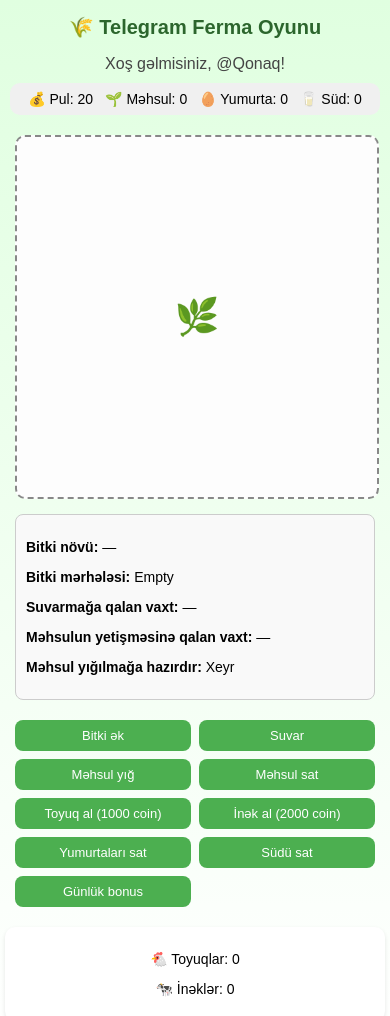
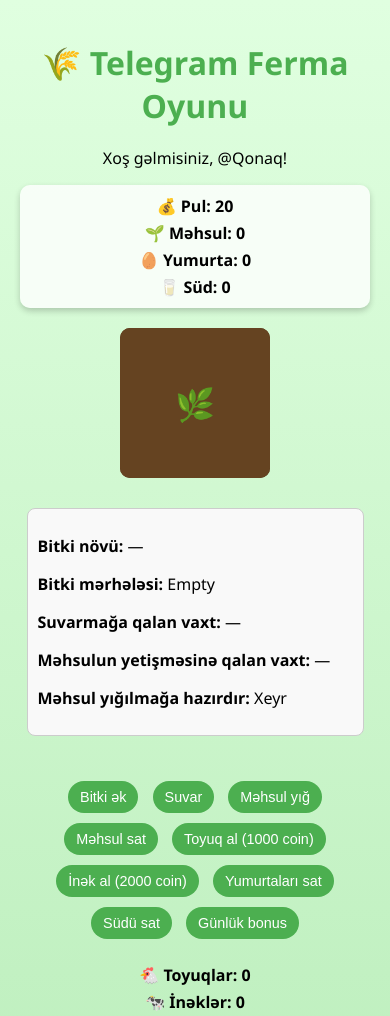
Before and after one commit to huseynalinaciyev/tarla, a plain HTML site: page index.html in a window 390 px wide. Shown: the top 1016 px of the page. Drawn offline with Linux system fonts and the light colour scheme.

Commit message:
Update style.css

```diff
--- a/style.css
+++ b/style.css
@@ -1,134 +1,140 @@
-/* Ümumi stil */
+/* Ümumi body */
 body {
-  font-family: Arial, sans-serif;
-  background: linear-gradient(to bottom, #e0ffe0, #ffffff);
+    font-family: 'Segoe UI', Tahoma, Geneva, Verdana, sans-serif;
+    background: linear-gradient(to bottom, #e0ffe0, #c0f0c0);
     margin: 0;
-  padding: 0;
+    padding: 20px;
     text-align: center;
 }
 
+/* Başlıq */
 h1 {
-  margin: 15px 0;
-  font-size: 24px;
-  color: #2c662d;
-}
-
-.welcome-text {
-  font-size: 16px;
-  margin-bottom: 10px;
-  color: #444;
+    color: #4CAF50;
+    margin-bottom: 20px;
 }
 
 /* Status bar */
 .status-bar {
     display: flex;
-  flex-wrap: wrap;
-  justify-content: center;
-  gap: 12px;
-  background: #f0f0f0;
-  padding: 8px;
+    justify-content: space-around;
+    background: #ffffffcc;
+    padding: 10px;
     border-radius: 10px;
-  margin: 0 10px;
-  font-size: 14px;
+    margin-bottom: 20px;
+    font-weight: bold;
+    box-shadow: 0 3px 6px rgba(0,0,0,0.2);
 }
 
-/* Ferma sahəsi */
+/* Torpaq sahəsi */
 #farm-container {
-  margin: 20px auto;
-  max-width: 360px;
+    display: flex;
+    flex-direction: column;
+    align-items: center;
 }
 
 #farm-plot {
+    position: relative;
+    width: 200px;
+    height: 200px;
+    background: #654321;
+    border-radius: 10px;
+    margin-bottom: 15px;
+    cursor: pointer;
+    display: flex;
+    justify-content: center;
+    align-items: center;
+    box-shadow: inset 0 0 10px rgba(0,0,0,0.3);
+}
+
+#soil {
+    position: absolute;
     width: 100%;
-  aspect-ratio: 1/1;
-  border: 2px dashed #888;
+    height: 100%;
+    background: #654321;
     border-radius: 10px;
-  display: flex;
-  align-items: center;
-  justify-content: center;
-  background: #fdfdfd;
-  position: relative;
 }
 
 #plant-area {
-  font-size: 48px;
+    font-size: 2.5em;
+    z-index: 1;
 }
 
-#watering-animation .droplet {
-  width: 8px;
-  height: 8px;
-  background: #4da6ff;
-  border-radius: 50%;
+/* Suvarma animasiyası */
+#watering-animation {
+    position: absolute;
+    width: 100%;
+    height: 100%;
+    pointer-events: none;
+}
+
+.droplet {
     position: absolute;
     top: 0;
-  animation: fall 1.5s infinite;
+    width: 5px;
+    height: 15px;
+    background: #00f;
+    border-radius: 50%;
+    animation: drop 0.8s linear infinite;
 }
 
-@keyframes fall {
-  from { transform: translateY(0); opacity: 1; }
-  to { transform: translateY(100px); opacity: 0; }
+.hidden {
+    display: none;
+}
+
+@keyframes drop {
+    0% { top: 0; opacity: 1; }
+    100% { top: 180px; opacity: 0; }
 }
 
 /* Plot info */
 #plot-info {
-  margin: 15px auto;
-  max-width: 360px;
-  background: #f9f9f9;
-  padding: 12px;
-  border-radius: 10px;
-  font-size: 14px;
+    width: 90%;
+    max-width: 300px;
     text-align: left;
+    margin-bottom: 20px;
 }
 
 /* Düymələr */
-.buttons {
-  display: grid;
-  grid-template-columns: 1fr 1fr;
-  gap: 8px;
-  max-width: 360px;
-  margin: 20px auto;
-}
-
-button {
-  padding: 10px;
-  font-size: 14px;
-  background: #4CAF50;
+.buttons button {
+    background-color: #4CAF50;
     color: white;
     border: none;
-  border-radius: 8px;
+    padding: 10px 15px;
+    margin: 5px;
+    border-radius: 20px;
+    font-size: 1em;
     cursor: pointer;
     transition: 0.2s;
 }
 
-button:hover {
-  background: #45a049;
+.buttons button:hover {
+    background-color: #45a049;
 }
 
-button:active {
-  transform: scale(0.95);
+/* Heyvan status */
+.animals-status p {
+    margin: 5px 0;
+    font-weight: bold;
 }
 
-/* Heyvan statusu */
-.animals-status {
-  margin: 20px auto;
-  max-width: 360px;
-  padding: 10px;
-  background: #fff;
-  border-radius: 10px;
-  font-size: 14px;
-  box-shadow: 0 2px 4px rgba(0,0,0,0.1);
-}
-
-/* Kiçik ekran optimizasiya */
-@media (max-width: 400px) {
-  h1 {
-    font-size: 20px;
+/* Mobil uyğunluq */
+@media (max-width: 480px) {
+    #farm-plot {
+        width: 150px;
+        height: 150px;
     }
     #plant-area {
-    font-size: 36px;
+        font-size: 2em;
     }
-  button {
-    font-size: 13px;
-    padding: 8px;
+    .buttons button {
+        padding: 8px 12px;
+        font-size: 0.9em;
+    }
+    .status-bar {
+        flex-direction: column;
+        gap: 5px;
+    }
+    #plot-info {
+        max-width: 90%;
     }
 }
```
Lines whose indentation alone changed are shown as unchanged.
